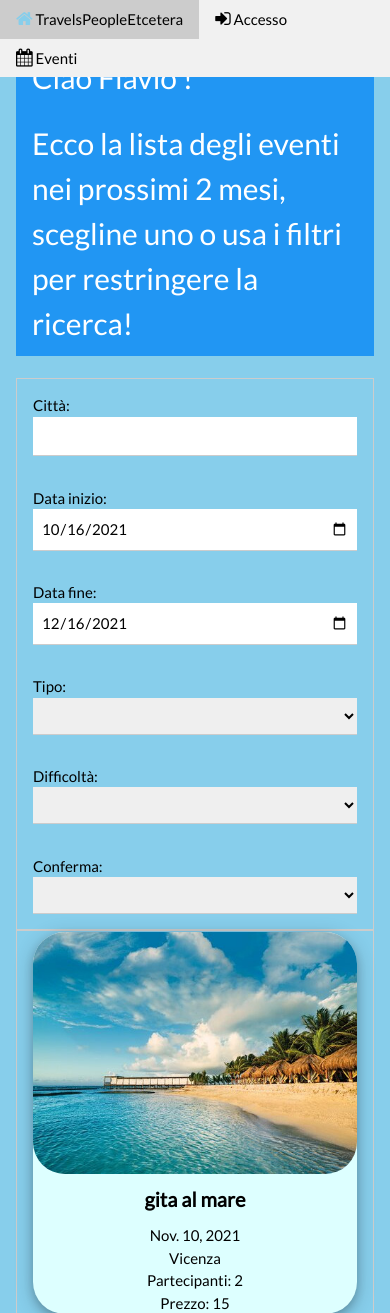
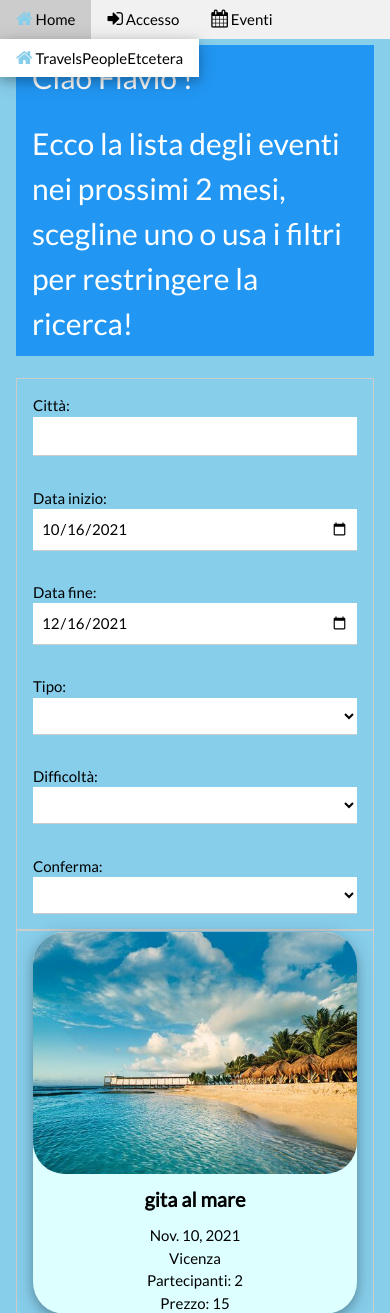
Before and after one commit to FlavioBortolan/TravelsEtc, a Django app: page /TravelsApp/events/all/ in a window 390 px wide. Shown: the top 1313 px of the page. Run offline with Django 3.2, Linux system fonts and the light colour scheme; a user stored in the database is signed in; data comes from the database, SQL or seed files in the repository; some libraries are stand-ins or nearby versions; some web fonts are replaced.

Commit message:
Solved some color and layout issues for smarthphone

```diff
--- a/TravelsApp/templates/TravelsApp/base.html
+++ b/TravelsApp/templates/TravelsApp/base.html
@@ -30,11 +30,22 @@
   <div class="w3-top">
     <div class="w3-bar w3-light-grey">
 
-        <a href="{% url 'index' %}" class="w3-bar-item w3-button">
-          <i class="fa fa-home w3-large w3-text-light-blue">  </i>
-          TravelsPeopleEtcetera
-        </a>
+      <!---HOME MENU -->
+      <div class="w3-dropdown-hover w3-light-grey">
 
+        <button class="w3-button">
+          <i class="fa fa-home w3-large w3-text-light-blue"> </i>
+          Home
+        </button>
+
+        <div class="w3-dropdown-content w3-bar-block w3-card-4 ">
+
+          <a class="w3-button w3-block w3-left-align" href="{% url 'index' %}">
+            <i class="fa fa-home w3-large w3-text-light-blue">  </i> TravelsPeopleEtcetera</a>
+
+        </div>
+
+      </div>
 
       <!---ACCESS MENU -->
       <div class="w3-dropdown-hover">
--- a/TravelsApp/templates/TravelsApp/event_list.html
+++ b/TravelsApp/templates/TravelsApp/event_list.html
@@ -59,7 +59,7 @@
 
                 <p>
                   <label>Città:</label>
-                  <input id = "city" onchange="triggerPost()" class="w3-input" type="text" name="city"  value={{city}}>
+                  <input id = "city" onchange="triggerPost()" class="w3-input w3-white" type="text" name="city"  value={{city}}>
                 </p>
 
               </div>
@@ -70,11 +70,11 @@
 
                   {% if start_date %}
 
-                    <input id ="start_date" onchange="triggerPost()" class="w3-input" type="date"  name="start_date" value={{ start_date }}>
+                    <input id ="start_date" onchange="triggerPost()" class="w3-input w3-white" type="date"  name="start_date" value={{ start_date }}>
 
                   {% else %}
 
-                    <input id ="start_date" onchange="triggerPost()" class="w3-input" type="date" name="start_date" value="2021-01-01">
+                    <input id ="start_date" onchange="triggerPost()" class="w3-input w3-white" type="date" name="start_date" value="2021-01-01">
 
                   {% endif %}
 
@@ -86,7 +86,7 @@
 
                 <p>
                   <label>Data fine:</label>
-                  <input onchange="triggerPost()" class="w3-input" type="date" name="end_date" value={{ end_date }}>
+                  <input onchange="triggerPost()" class="w3-input w3-white" type="date" name="end_date" value={{ end_date }}>
                 </p>
 
               </div>
@@ -96,7 +96,7 @@
                 <p>
                   <label>Tipo:</label>
                     <!--<input class="w3-input" type="text" name="type" value={{type}}>  -->
-                  <select oninput="triggerPost()" class="w3-input" name="type">
+                  <select oninput="triggerPost()" class="w3-input w3-white" name="type">
 
                     <option value="NoSelection" {% if type == "No Selection" %} selected="selected"{% endif %}></option>
                     <option value="Aperitivo" {% if type == "Aperitivo" %} selected="selected"{% endif %}>Aperitivo</option>
@@ -116,7 +116,7 @@
                 <p>
                   <label>Difficoltà:</label>
                     <!--<input class="w3-input" type="text" name="type" value={{type}}>  -->
-                  <select onchange="triggerPost()" class="w3-input" name="difficultyLevel">
+                  <select onchange="triggerPost()" class="w3-input w3-white" name="difficultyLevel">
 
                     <option value="NoSelection" {% if difficultyLevel == "No Selection" %} selected="selected"{% endif %}></option>
                     <option value="Nessuna" {% if difficultyLevel == "Nessuna" %} selected="selected"{% endif %}>Nessuna</option>
@@ -135,7 +135,7 @@
                 <p>
                   <label>Conferma:</label>
                     <!--<input class="w3-input" type="text" name="type" value={{type}}>  -->
-                  <select onchange="triggerPost()" class="w3-input" name="confirmed">
+                  <select onchange="triggerPost()" class="w3-input w3-white" name="confirmed">
 
                     <option value="NoSelection" {% if confirmed == "No Selection" %} selected="selected"{% endif %}></option>
                     <option value="confirmed" {% if confirmed == "confirmed" %} selected="selected"{% endif %}>confermato</option>
```
Also changed, not shown: todo.txt (+3 -7 lines).
